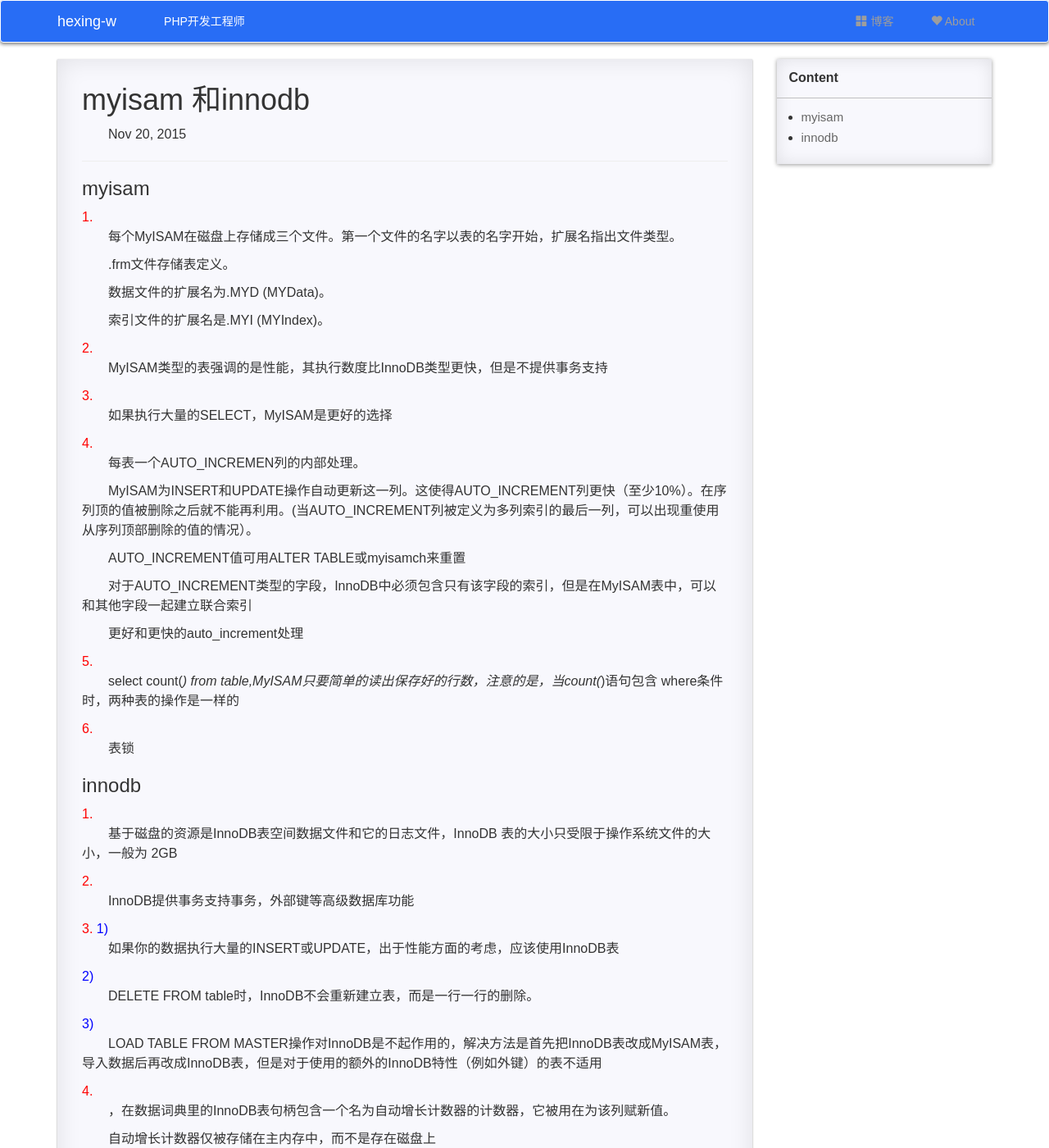
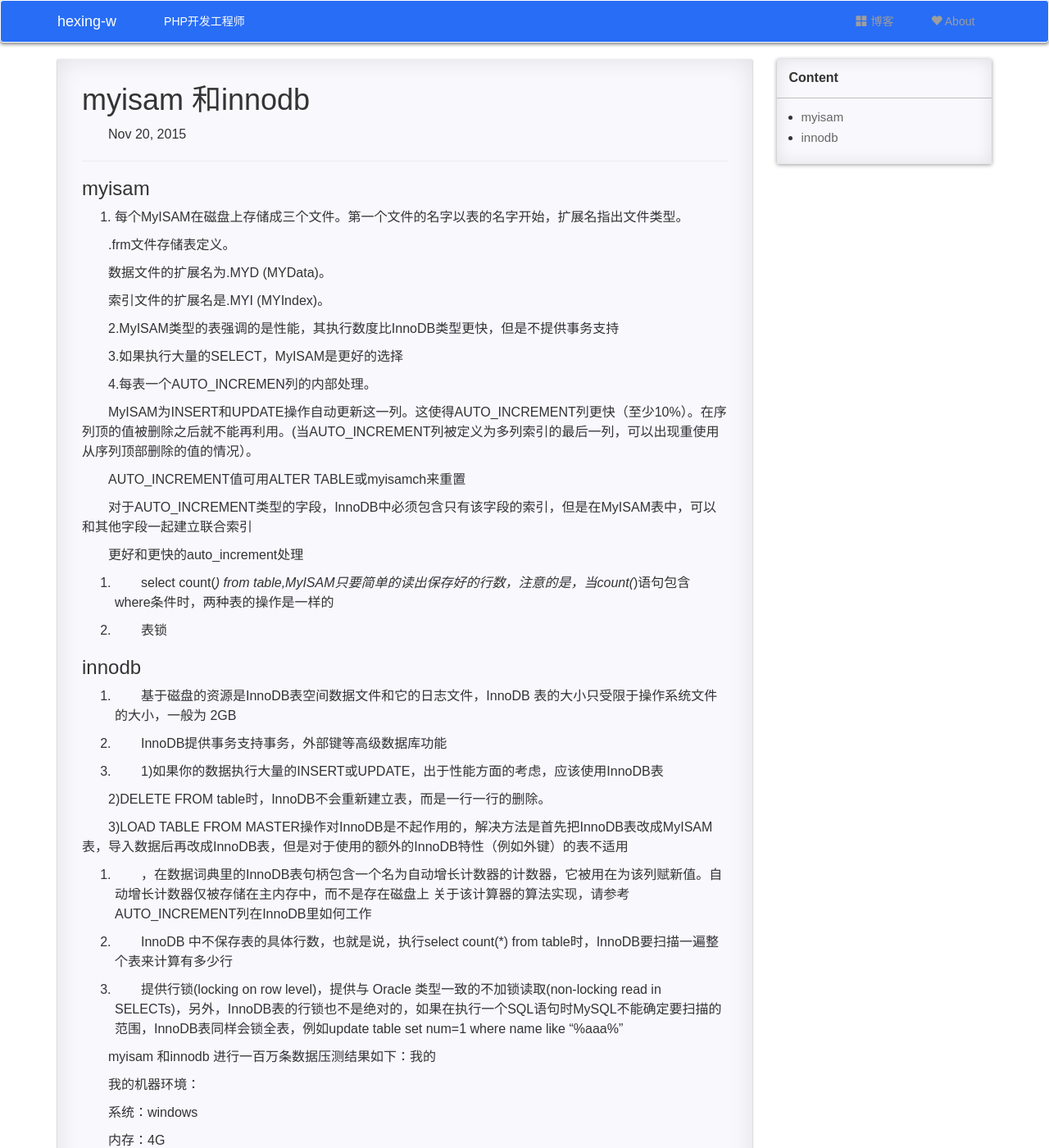
Before and after one commit to hexing-w/hexing-w.github.io, a Jekyll site: the page built from _posts/2015-11-20-myisam和innodb 的比较.md, in a window 1280 px wide and 1400 px high. Shown: the whole window at 82% size. Built offline with Jekyll 4.4.1, drawn with Linux system fonts in a browser that asks for light colours; nearby versions of some CDN libraries; comment, search, counter and statistics services are not loaded; a style sheet for code colours, icons or effects is not loaded; some of the changed text lies outside the part shown.

Commit message:
posts update

```diff
--- a/_posts/2015-11-20-myisam和innodb 的比较.md
+++ b/_posts/2015-11-20-myisam和innodb 的比较.md
@@ -11,7 +11,7 @@ excerpt: mysql
 
 ### myisam
 
-<font color="red">1.</font> 每个MyISAM在磁盘上存储成三个文件。第一个文件的名字以表的名字开始，扩展名指出文件类型。
+1. 每个MyISAM在磁盘上存储成三个文件。第一个文件的名字以表的名字开始，扩展名指出文件类型。
 
   .frm文件存储表定义。
 
@@ -19,14 +19,11 @@ excerpt: mysql
 
   索引文件的扩展名是.MYI (MYIndex)。
 
+2.MyISAM类型的表强调的是性能，其执行数度比InnoDB类型更快，但是不提供事务支持
 
-<font color="red">2.</font>MyISAM类型的表强调的是性能，其执行数度比InnoDB类型更快，但是不提供事务支持
+3.如果执行大量的SELECT，MyISAM是更好的选择
 
-
-<font color="red">3.</font>如果执行大量的SELECT，MyISAM是更好的选择
-
-
-<font color="red">4.</font>每表一个AUTO_INCREMEN列的内部处理。
+4.每表一个AUTO_INCREMEN列的内部处理。
 
   MyISAM为INSERT和UPDATE操作自动更新这一列。这使得AUTO_INCREMENT列更快（至少10%）。在序列顶的值被删除之后就不能再利用。(当AUTO_INCREMENT列被定义为多列索引的最后一列，可以出现重使用从序列顶部删除的值的情况）。
 
@@ -36,36 +33,29 @@ excerpt: mysql
 
   更好和更快的auto_increment处理
 
+5. select count(*) from table,MyISAM只要简单的读出保存好的行数，注意的是，当count(*)语句包含   where条件时，两种表的操作是一样的
 
-<font color="red">5.</font> select count(*) from table,MyISAM只要简单的读出保存好的行数，注意的是，当count(*)语句包含   where条件时，两种表的操作是一样的
-
-
-<font color="red">6.</font> 表锁
+6. 表锁
 
 ###innodb
 
 
-<font color="red">1.</font> 基于磁盘的资源是InnoDB表空间数据文件和它的日志文件，InnoDB 表的大小只受限于操作系统文件的大小，一般为 2GB
+1. 基于磁盘的资源是InnoDB表空间数据文件和它的日志文件，InnoDB 表的大小只受限于操作系统文件的大小，一般为 2GB
 
+2. InnoDB提供事务支持事务，外部键等高级数据库功能
 
-<font color="red">2.</font> InnoDB提供事务支持事务，外部键等高级数据库功能
+3. 1)如果你的数据执行大量的INSERT或UPDATE，出于性能方面的考虑，应该使用InnoDB表
 
+2)DELETE   FROM table时，InnoDB不会重新建立表，而是一行一行的删除。
 
-<font color="red">3.</font> <font color="blue">1)</font>如果你的数据执行大量的INSERT或UPDATE，出于性能方面的考虑，应该使用InnoDB表
+3)LOAD   TABLE FROM MASTER操作对InnoDB是不起作用的，解决方法是首先把InnoDB表改成MyISAM表，导入数据后再改成InnoDB表，但是对于使用的额外的InnoDB特性（例如外键）的表不适用
 
-<font color="blue">2)</font>DELETE   FROM table时，InnoDB不会重新建立表，而是一行一行的删除。
+4. ，在数据词典里的InnoDB表句柄包含一个名为自动增长计数器的计数器，它被用在为该列赋新值。自动增长计数器仅被存储在主内存中，而不是存在磁盘上
+关于该计算器的算法实现，请参考 AUTO_INCREMENT列在InnoDB里如何工作
 
-<font color="blue">3)</font>LOAD   TABLE FROM MASTER操作对InnoDB是不起作用的，解决方法是首先把InnoDB表改成MyISAM表，导入数据后再改成InnoDB表，但是对于使用的额外的InnoDB特性（例如外键）的表不适用
+5. InnoDB 中不保存表的具体行数，也就是说，执行select count(*) from table时，InnoDB要扫描一遍整个表来计算有多少行
 
-<font color="red">4. </font>，在数据词典里的InnoDB表句柄包含一个名为自动增长计数器的计数器，它被用在为该列赋新值。
-
-  自动增长计数器仅被存储在主内存中，而不是存在磁盘上
-
-  关于该计算器的算法实现，请参考 AUTO_INCREMENT列在InnoDB里如何工作
-
-<font color="red">5.</font> InnoDB 中不保存表的具体行数，也就是说，执行select count(*) from table时，InnoDB要扫描一遍整个表来计算有多少行
-
-<font color="red">6.</font> 提供行锁(locking on row level)，提供与 Oracle 类型一致的不加锁读取(non-locking read in
+6. 提供行锁(locking on row level)，提供与 Oracle 类型一致的不加锁读取(non-locking read in
    SELECTs)，另外，InnoDB表的行锁也不是绝对的，如果在执行一个SQL语句时MySQL不能确定要扫描的范围，InnoDB表同样会锁全表，例如update table set num=1 where name like “%aaa%”
 
 
```
